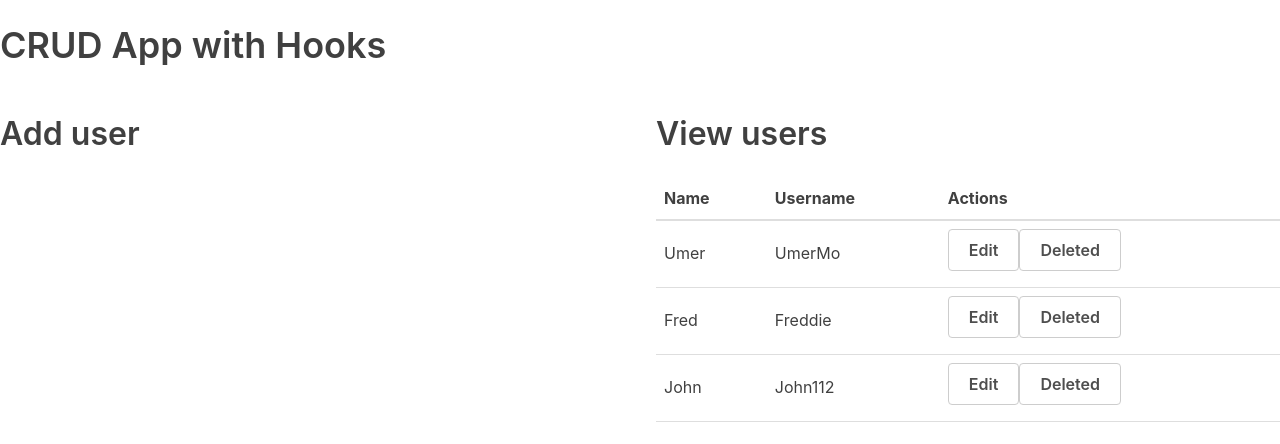
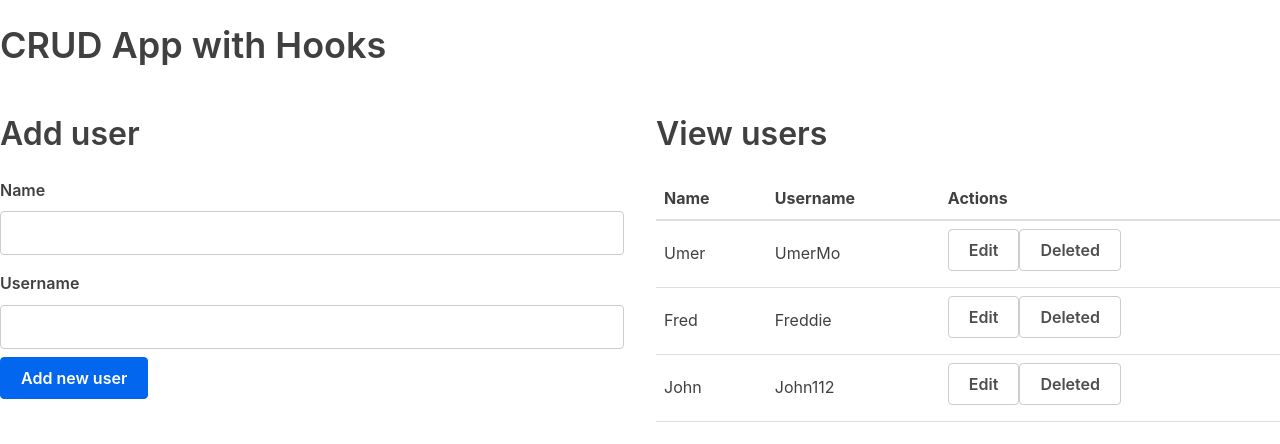
Before and after one commit to UmerMo/react-hooks, a React (Create React App) app: page / in a window 1280 px wide. Shown: the top 444 px of the page. Built offline with nearby package versions, Linux system fonts and the light colour scheme.

Commit message:
Create new user

```diff
--- a/src/App.js
+++ b/src/App.js
@@ -1,5 +1,6 @@
 import React, { useState } from "react";
 import UserTable from "./tables/UserTable";
+import AddUserForm from "./forms/AddUserForm";
 
 const App = () => {
   const usersData = [
@@ -20,6 +21,7 @@
       <div className="flex-row">
         <div className="flex-large">
           <h2>Add user</h2>
+          <AddUserForm addUser={addUser} />
         </div>
         <div className="flex-large">
           <h2>View users</h2>
--- /dev/null
+++ b/src/forms/AddUserForm.js
@@ -0,0 +1,42 @@
+import React, { useState } from "react";
+
+const AddUserForm = props => {
+  const handleInputChange = event => {
+    const { name, value } = event.target;
+
+    setUser({ ...user, [name]: value });
+  };
+
+  const initialFormState = { id: null, name: "", username: "" };
+  const [user, setUser] = useState(initialFormState);
+  return (
+    <form
+      onSubmit={event => {
+        event.preventDefault();
+
+        if (!user.name || !user.username) return;
+
+        props.addUser(user);
+        setUser(initialFormState);
+      }}
+    >
+      <label>Name</label>
+      <input
+        type="text"
+        name="name"
+        value={user.name}
+        onChange={handleInputChange}
+      />
+      <label>Username</label>
+      <input
+        type="text"
+        name="username"
+        value={user.username}
+        onChange={handleInputChange}
+      />
+      <button>Add new user</button>
+    </form>
+  );
+};
+
+export default AddUserForm;
```
